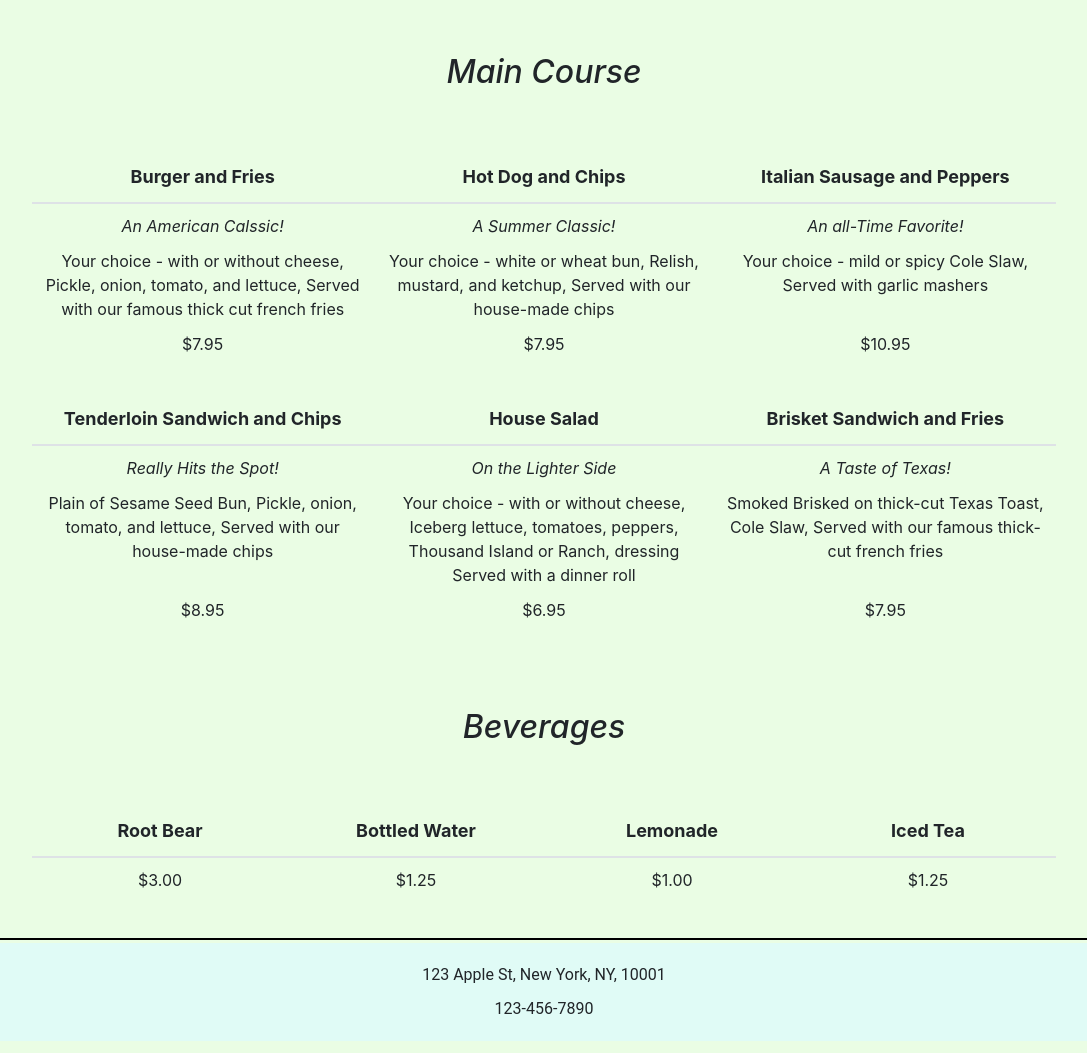
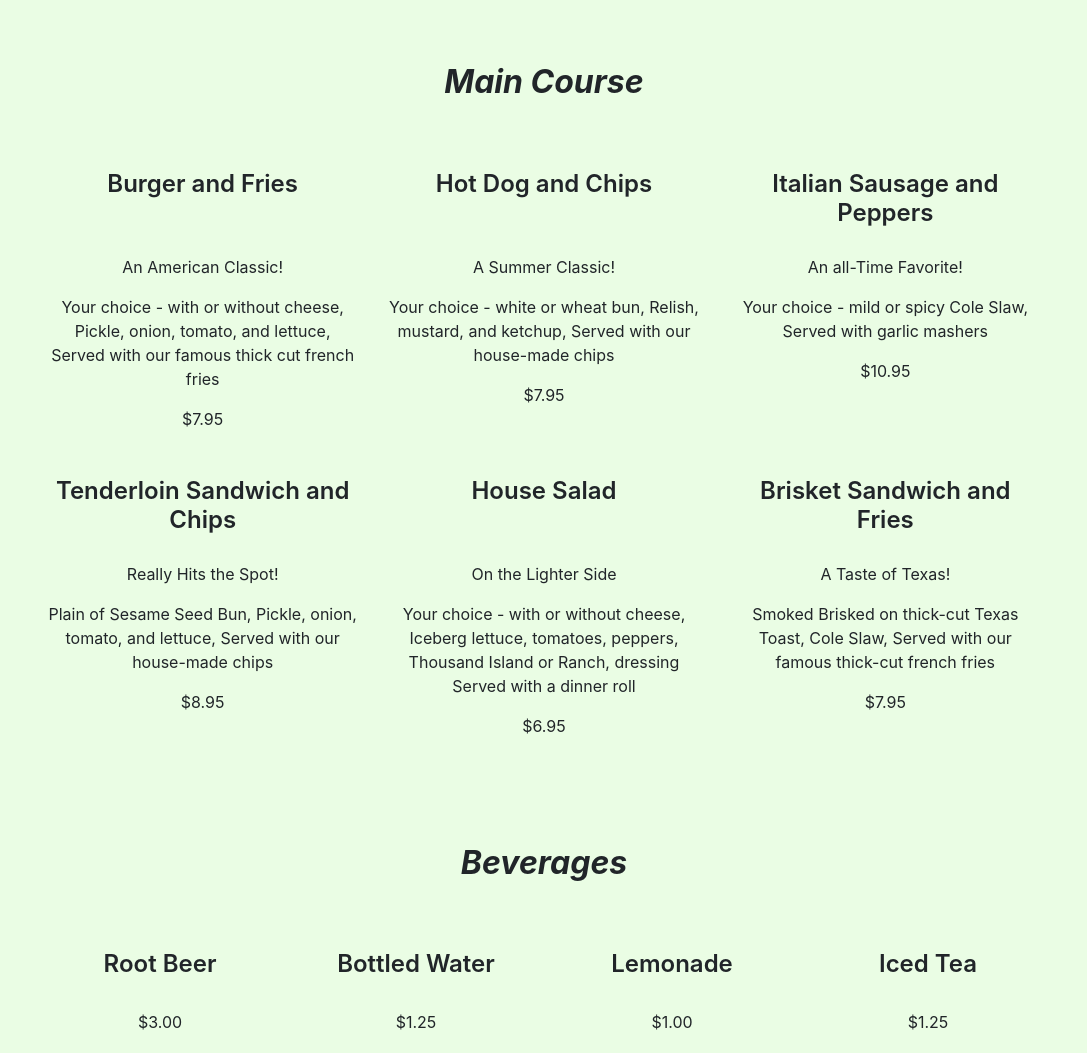
Before and after one commit to vincent-c-hsieh/restaurant3, a plain HTML site: page portfolio/menu.html in a window 1280 px wide. Shown: the part 454-1507 px from the top of the page, without its empty margins (96-1183 px from the left). Drawn offline with nearby package versions, Linux system fonts and the light colour scheme.

Commit message:
finished 4th item

```diff
--- a/portfolio/menu.html
+++ b/portfolio/menu.html
@@ -6,41 +6,45 @@
     <title>Vincent's Restaurant's Menu</title>
     <!-- bootstrap cdn -->
     <link rel="stylesheet" href="https://stackpath.bootstrapcdn.com/bootstrap/4.4.1/css/bootstrap.min.css">
+
     <!-- external css -->
     <link rel="stylesheet" href="styles/restaurantStyles.css">
+    <!-- icon CDN -->
+    <link rel="stylesheet" href="https://cdnjs.cloudflare.com/ajax/libs/font-awesome/4.7.0/css/font-awesome.min.css">
+
     <style media="screen">
       article {
         margin: 30px 10%;
       }
-      .table th {
-        width: 33%;
-        border-color: transparent;
+
+      .row {
+        margin-bottom: 30px;
+      }
+
+      .menuItem h4 {
         text-align: center;
-        font-size: 18px;
+        min-height: 60px;
+        font-weight: 600;
+        margin-bottom: 25px;
       }
-      .table td{
-        border-color: transparent;
-        padding: 10px 10px 0;
+
+      .menuItem p {
         text-align: center;
       }
-      .table-responsive {
-        margin-bottom: 20px;
-      }
-      .shortDescription td{
-        font-style: italic;
-      }
+
       body {
         background-color: #eafde4;
       }
+
       .foodCategory{
         text-align: center;
         font-style: italic;
-        padding: 50px;
+        padding: 60px;
+        font-weight: 700;
       }
-      .beveragetable th {
-        width: 25%;
-        text-align: center;
-        font-size: 18px;
+
+      .beverages h4 {
+        margin-bottom: 0;
       }
     </style>
   </head>
@@ -57,7 +61,7 @@
     <div class="">
       <ul class="nav nav-pills">
         <li class="nav-item">
-          <a class="nav-link" href="index.html">Home</a>
+          <a class="nav-link" href="index.html"><i class="fa fa-home homeBtn"></i></a>
         </li>
         <li class="nav-item">
           <a class="nav-link" href="menu.html">Menu</a>
@@ -71,84 +75,70 @@
     <section>
       <article class="">
         <h2 class="foodCategory">Main Course</h2>
-        <div class="table-responsive">
-          <table class="table">
-            <thead>
-              <tr>
-                <th>Burger and Fries</th>
-                <th>Hot Dog and Chips</th>
-                <th>Italian Sausage and Peppers</th>
-              </tr>
-            </thead>
-            <tbody>
-              <tr class="shortDescription">
-                <td>An American Calssic!</td>
-                <td>A Summer Classic!</td>
-                <td>An all-Time Favorite!</td>
-              </tr>
-              <tr>
-                <td>Your choice - with or without cheese, Pickle, onion, tomato, and lettuce, Served with our famous thick cut french fries</td>
-                <td>Your choice - white or wheat bun, Relish, mustard, and ketchup, Served with our house-made chips</td>
-                <td>Your choice - mild or spicy Cole Slaw, Served with garlic mashers</td>
-              </tr>
-              <tr>
-                <td>$7.95</td>
-                <td>$7.95</td>
-                <td>$10.95</td>
-              </tr>
-            </tbody>
-          </table>
+        <div class="container">
+          <div class="row">
+            <div class="col-sm-4 menuItem">
+              <h4>Burger and Fries</h4>
+              <p>An American Classic!</p>
+              <p>Your choice - with or without cheese, Pickle, onion, tomato, and lettuce, Served with our famous thick cut french fries</p>
+              <p>$7.95</p>
+            </div>
+            <div class="col-sm-4 menuItem">
+              <h4>Hot Dog and Chips</h4>
+              <p>A Summer Classic!</p>
+              <p>Your choice - white or wheat bun, Relish, mustard, and ketchup, Served with our house-made chips</p>
+              <p>$7.95</p>
+            </div>
+            <div class="col-sm-4 menuItem">
+              <h4>Italian Sausage and Peppers</h4>
+              <p>An all-Time Favorite!</p>
+              <p>Your choice - mild or spicy Cole Slaw, Served with garlic mashers</p>
+              <p>$10.95</p>
+            </div>
+          </div>
         </div>
-        <div class="table-responsive">
-          <table class="table">
-            <thead>
-              <tr>
-                <th>Tenderloin Sandwich and Chips</th>
-                <th>House Salad</th>
-                <th>Brisket Sandwich and Fries</th>
-              </tr>
-            </thead>
-            <tbody>
-              <tr class="shortDescription">
-                <td>Really Hits the Spot!</td>
-                <td>On the Lighter Side</td>
-                <td>A Taste of Texas!</td>
-              </tr>
-              <tr>
-                <td>Plain of Sesame Seed Bun, Pickle, onion, tomato, and lettuce, Served with our house-made chips</td>
-                <td>Your choice - with or without cheese, Iceberg lettuce, tomatoes, peppers, Thousand Island or Ranch, dressing Served with a dinner roll</td>
-                <td>Smoked Brisked on thick-cut Texas Toast, Cole Slaw, Served with our famous thick-cut french fries</td>
-              </tr>
-              <tr>
-                <td>$8.95</td>
-                <td>$6.95</td>
-                <td>$7.95</td>
-              </tr>
-            </tbody>
-          </table>
+        <div class="container">
+          <div class="row">
+            <div class="col-sm-4 menuItem">
+              <h4>Tenderloin Sandwich and Chips</h4>
+              <p>Really Hits the Spot!</p>
+              <p>Plain of Sesame Seed Bun, Pickle, onion, tomato, and lettuce, Served with our house-made chips</p>
+              <p>$8.95</p>
+            </div>
+            <div class="col-sm-4 menuItem">
+              <h4>House Salad</h4>
+              <p>On the Lighter Side</p>
+              <p>Your choice - with or without cheese, Iceberg lettuce, tomatoes, peppers, Thousand Island or Ranch, dressing Served with a dinner roll</p>
+              <p>$6.95</p>
+            </div>
+            <div class="col-sm-4 menuItem">
+              <h4>Brisket Sandwich and Fries</h4>
+              <p>A Taste of Texas!</p>
+              <p>Smoked Brisked on thick-cut Texas Toast, Cole Slaw, Served with our famous thick-cut french fries</p>
+              <p>$7.95</p>
+            </div>
+          </div>
         </div>
         <h2 class="foodCategory">Beverages</h2>
-        <div class="table-responsive">
-          <table class="table beveragetable">
-            <thead>
-              <tr>
-                <th>Root Bear</th>
-                <th>Bottled Water</th>
-                <th>Lemonade</th>
-                <th>Iced Tea</th>
-              </tr>
-            </thead>
-            <tbody>
-              <tr>
-                <td>$3.00</td>
-                <td>$1.25</td>
-                <td>$1.00</td>
-                <td>$1.25</td>
-              </tr>
-            </tbody>
-
-          </table>
-
+        <div class="container">
+          <div class="row">
+            <div class="col-sm-3 menuItem beverages">
+              <h4>Root Beer</h4>
+              <p>$3.00</p>
+            </div>
+            <div class="col-sm-3 menuItem beverages">
+              <h4>Bottled Water</h4>
+              <p>$1.25</p>
+            </div>
+            <div class="col-sm-3 menuItem beverages">
+              <h4>Lemonade</h4>
+              <p>$1.00</p>
+            </div>
+            <div class="col-sm-3 menuItem beverages">
+              <h4>Iced Tea</h4>
+              <p>$1.25</p>
+            </div>
+          </div>
         </div>
       </article>
     </section>
--- a/portfolio/styles/restaurantStyles.css
+++ b/portfolio/styles/restaurantStyles.css
@@ -46,6 +46,10 @@ body {
 
 /* nav bar css */
 
+.homeBtn:hover{
+  font-size: 20px;
+}
+
 a:hover {
   font-weight: bold;
   text-decoration-line: none;
```
Also changed, not shown: portfolio/contact.html (+3 -1 lines), portfolio/index.html (+3 -4 lines).
